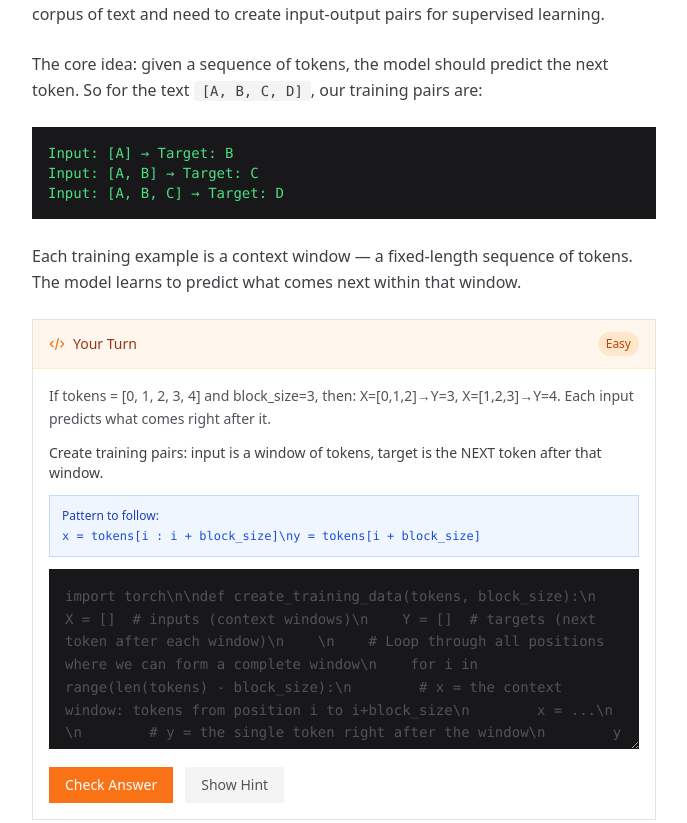
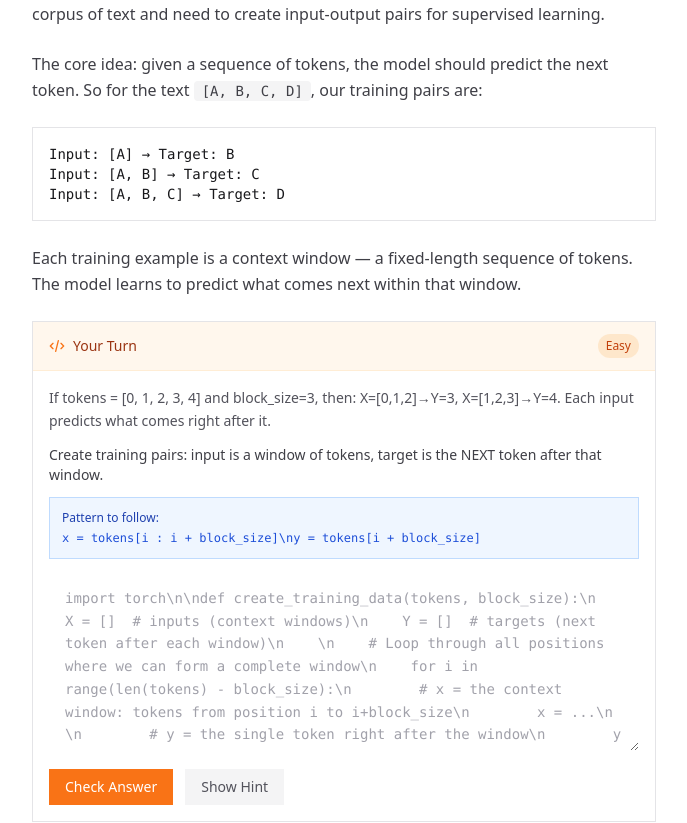
Before and after one commit to Bots/portfolio26, a Nuxt app: page /tutorial in a window 1280 px wide. Shown: the part 2265-3088 px from the top of the page, without its empty margins (192-879 px from the left). Built offline with nearby package versions, Linux system fonts and the light colour scheme.

Commit message:
chore(dark/light): Fixed some dark artifacts in light mode

```diff
--- a/components/InteractiveCodeBlock.vue
+++ b/components/InteractiveCodeBlock.vue
@@ -36,7 +36,7 @@
           :value="code"
           @input="onInput"
           :placeholder="placeholder"
-          class="w-full font-mono text-sm bg-zinc-900 dark:bg-black text-green-400 p-4 rounded-md min-h-[180px] resize-y focus:outline-none focus:ring-2 focus:ring-orange-500/50 placeholder:text-zinc-600 dark:placeholder:text-zinc-700 leading-relaxed"
+          class="w-full font-mono text-sm bg-white dark:bg-zinc-900 text-zinc-900 dark:text-green-400 p-4 rounded-md min-h-[180px] resize-y focus:outline-none focus:ring-2 focus:ring-orange-500/50 placeholder:text-zinc-400 dark:placeholder:text-zinc-600 leading-relaxed"
           spellcheck="false"
         />
       </div>
@@ -105,7 +105,7 @@
       <!-- Solution -->
       <Transition name="hint">
         <div v-if="showSolutionOpen && solution" class="mt-3">
-          <pre class="p-4 bg-zinc-900 dark:bg-black text-green-400 rounded-md overflow-x-auto text-sm font-mono whitespace-pre-wrap">{{ solution }}</pre>
+          <pre class="p-4 bg-white dark:bg-zinc-900 text-zinc-900 dark:text-green-400 rounded-md overflow-x-auto text-sm font-mono whitespace-pre-wrap">{{ solution }}</pre>
         </div>
       </Transition>
     </div>
--- a/pages/tutorial/index.vue
+++ b/pages/tutorial/index.vue
@@ -100,7 +100,7 @@ class SimpleTokenizer:
           The core idea: given a sequence of tokens, the model should predict the next token. So for the text <code class="bg-zinc-100 dark:bg-zinc-800 px-2 py-0.5 rounded text-sm">[A, B, C, D]</code>, our training pairs are:
         </p>
 
-        <div class="bg-zinc-900 text-green-400 p-4 rounded-md font-mono text-sm overflow-x-auto">
+        <div class="bg-white dark:bg-zinc-900 text-zinc-900 dark:text-green-400 border border-zinc-200 dark:border-zinc-700 p-4 rounded-md font-mono text-sm overflow-x-auto">
           Input:  [A]       → Target: B<br/>
           Input:  [A, B]    → Target: C<br/>
           Input:  [A, B, C] → Target: D
@@ -215,7 +215,7 @@ class SimpleTokenizer:
           Unlike RNNs, transformers process all tokens in parallel. There's no inherent notion of order. We must explicitly add positional information to the embeddings. GPT uses <strong>learned positional embeddings</strong> — a separate embedding table for positions.
         </p>
 
-        <div class="bg-zinc-900 text-green-400 p-4 rounded-md font-mono text-sm overflow-x-auto">
+        <div class="bg-white dark:bg-zinc-900 text-zinc-900 dark:text-green-400 border border-zinc-200 dark:border-zinc-700 p-4 rounded-md font-mono text-sm overflow-x-auto">
           // For each position pos and dimension d:\nif d % 2 == 0:\n    position_encoding[pos, d] = sin(pos / 10000^(d/d_model))\nelse:\n    position_encoding[pos, d] = cos(pos / 10000^((d-1)/d_model))
         </div>
 
@@ -321,7 +321,7 @@ class SimpleTokenizer:
           After attention, each token goes through a position-wise <strong>feed-forward network</strong> (FFN). This is a simple two-layer MLP applied independently to each position:
         </p>
 
-        <div class="bg-zinc-900 text-green-400 p-4 rounded-md font-mono text-sm overflow-x-auto">
+        <div class="bg-white dark:bg-zinc-900 text-zinc-900 dark:text-green-400 border border-zinc-200 dark:border-zinc-700 p-4 rounded-md font-mono text-sm overflow-x-auto">
           FFN(x) = ReLU(x @ W1) @ W2<br/>
           // where W1: (d_model, d_ff) and W2: (d_ff, d_model)<br/>
           // d_ff is typically 4 × d_model
@@ -331,7 +331,7 @@ class SimpleTokenizer:
           Each sub-layer (attention and FFN) has a <strong>residual connection</strong> and <strong>layer normalization</strong>:
         </p>
 
-        <div class="bg-zinc-900 text-green-400 p-4 rounded-md font-mono text-sm overflow-x-auto">
+        <div class="bg-white dark:bg-zinc-900 text-zinc-900 dark:text-green-400 border border-zinc-200 dark:border-zinc-700 p-4 rounded-md font-mono text-sm overflow-x-auto">
           x = x + SubLayer(LayerNorm(x))<br/>
           // for each sub-layer: attention, then FFN
         </div>
@@ -357,7 +357,7 @@ class SimpleTokenizer:
           Now we assemble everything. The full GPT model flows like this:
         </p>
 
-        <div class="bg-zinc-900 text-green-400 p-4 rounded-md font-mono text-sm overflow-x-auto">
+        <div class="bg-white dark:bg-zinc-900 text-zinc-900 dark:text-green-400 border border-zinc-200 dark:border-zinc-700 p-4 rounded-md font-mono text-sm overflow-x-auto">
           Input IDs → Embedding → Positional Embedding<br/>
           → [Transformer Block × N]<br/>
           → LayerNorm → Linear (LM Head) → Softmax → Next Token Probabilities
```
